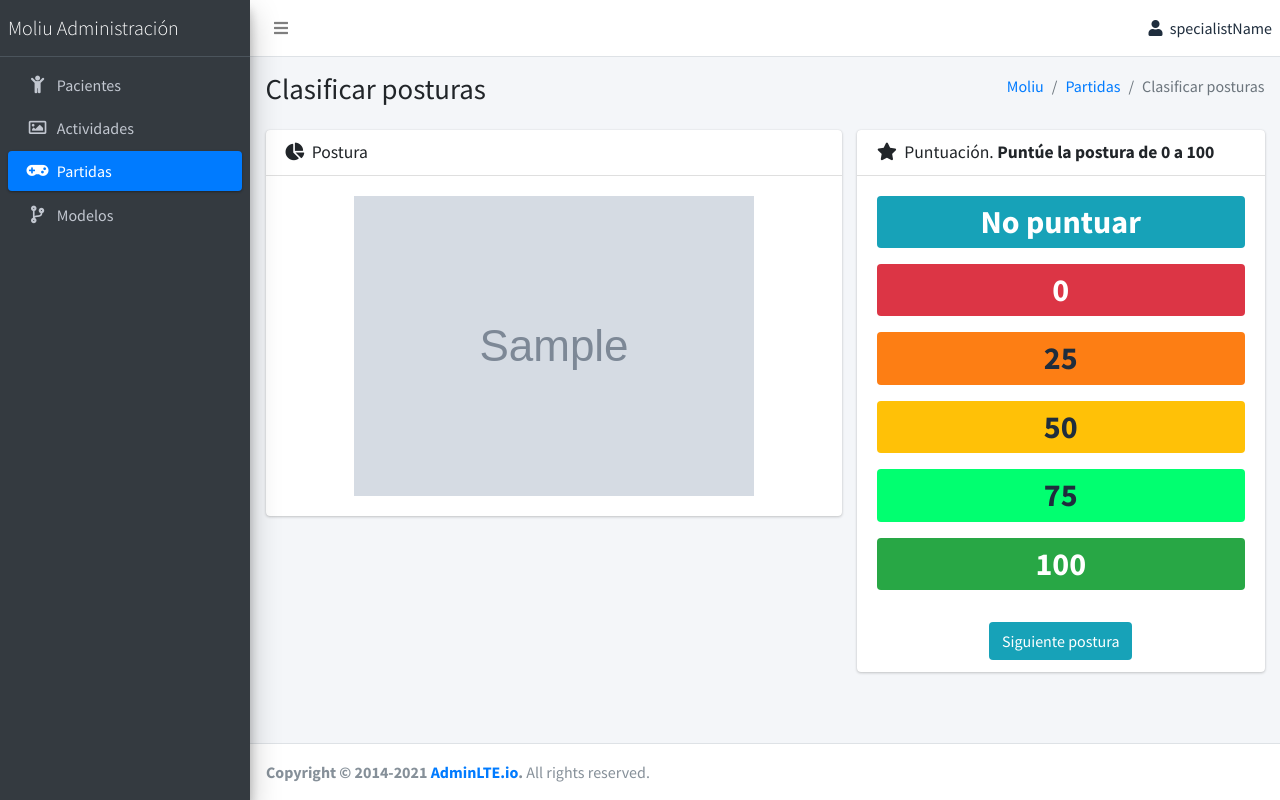
After one commit to jcgamez/TFG-moliu, a Django app: page /games/classify/1/ in a window 1280 px wide. The commit adds this page. Run offline with Django 4.2, Linux system fonts and the light colour scheme; tables that the repository leaves empty hold one stand-in row (values such as "Sample post"); grey boxes marked "Sample" are stand-in pictures; some libraries are stand-ins or nearby versions.

Commit message:
feat: classify postures
Also, changed Frame entity name to Posture

```diff
--- a/moliu/urls.py
+++ b/moliu/urls.py
@@ -15,8 +15,10 @@ Including another URLconf
 """
 from django.contrib import admin
 from django.urls import path, include
+from django.conf.urls.static import static
+from django.conf import settings
 
 urlpatterns = [
     path("", include("moliuWeb.urls")),
     path("admin/", admin.site.urls),
-]
+] + static(settings.MEDIA_URL, document_root=settings.MEDIA_ROOT)
--- a/moliuWeb/forms.py
+++ b/moliuWeb/forms.py
@@ -1,5 +1,5 @@
 from django import forms
-from .models import Game
+from .models import Game, Posture
 
 
 class ImportGame(forms.ModelForm):
@@ -9,3 +9,14 @@ class ImportGame(forms.ModelForm):
         widgets = {
             "video": forms.ClearableFileInput(attrs={"style": "display:none"}),
         }
+
+
+class ClassifyPosture(forms.ModelForm):
+    class Meta:
+        model = Posture
+        fields = "__all__"
+        widgets = {
+            "score": forms.Select(attrs={"style": "display:none"}),
+            "game": forms.Select(attrs={"style": "display:none"}),
+            "image": forms.TextInput(attrs={"style": "display:none"}),
+        }
--- a/moliuWeb/models.py
+++ b/moliuWeb/models.py
@@ -55,7 +55,7 @@ class Game(models.Model):
         return activity + "-" + patient + "-" + date
 
 
-class Frame(models.Model):
+class Posture(models.Model):
     class Scores(models.IntegerChoices):
         NON_SCORED = -1
         VERY_BAD = 0
@@ -65,5 +65,8 @@ class Frame(models.Model):
         VERY_GOOD = 100
 
     game = models.ForeignKey(Game, on_delete=models.CASCADE)
-    score = models.IntegerField(choices=Scores.choices, default=Scores.NON_SCORED)
-    frameImage = models.CharField(max_length=250)
+    score = models.IntegerField(
+        choices=Scores.choices, default=Scores.NON_SCORED, null=True, blank=True
+    )
+    # isClassified = models.BooleanField(default=False)
+    image = models.CharField(max_length=250)
--- a/moliuWeb/templates/moliuWeb/base.html
+++ b/moliuWeb/templates/moliuWeb/base.html
@@ -39,7 +39,7 @@
       <!-- Right navbar -->
       <ul class="navbar-nav ml-auto">
         <li class="nav-item">
-          <i class="fas fa-user"></i>
+          <i class="fas fa-user mr-1"></i>
           specialistName
         </li>
       </ul>
--- /dev/null
+++ b/moliuWeb/templates/moliuWeb/classifyPostures.html
@@ -0,0 +1,134 @@
+{% extends "moliuWeb/base.html" %}
+{% load static %}
+
+
+{% comment %}
+    La idea es hacer un container fluid y dentro dos columnas
+{% endcomment %}
+
+{% block content %}
+
+<section class="content-header">
+  <div class="container-fluid">
+      <div class="row mb-2">
+      <div class="col-sm-6">
+        <h1 class="m-0">Clasificar posturas</h1>
+      </div>
+      <div class="col-sm-6">
+        <ol class="breadcrumb float-sm-right">
+        <li class="breadcrumb-item"><a href="{% url 'moliuWeb:index' %}">Moliu</a></li>
+        <li class="breadcrumb-item"><a href="{% url 'moliuWeb:games' %}">Partidas</a></li>
+        <li class="breadcrumb-item active">Clasificar posturas</li>
+        </ol>
+      </div>
+    </div>
+  </div>
+</section>
+
+
+<!-- Main content -->
+<section class="content">
+  <div class="container-fluid">
+    <div class="row">
+      <section class="col-lg-7 connectedSortable">
+        <!-- Custom tabs (Charts with tabs)-->
+        <div class="card">
+          <div class="card-header">
+            <h3 class="card-title">
+              <i class="fas fa-chart-pie mr-1"></i>
+              Postura
+            </h3>
+          </div><!-- /.card-header -->
+          <div class="card-body d-flex justify-content-center">
+            <img src="/media/{{ posture.image }}" alt="Postura" class="img-fluid">
+          </div><!-- /.card-body -->
+        </div>
+        <!-- /.card -->
+      </section>
+      <section class="col-lg-5 connectedSortable">
+        <!-- Map card -->
+        <div class="card">
+          <div class="card-header">
+            <h3 class="card-title">
+              <i class="fas fa-star mr-1"></i>
+              Puntuación. <span class="text-bold">Puntúe la postura de 0 a 100</span>
+            </h3>
+          </div>
+          <div class="card-body">
+            <button class="score-option mb-3 btn bg-info" style="width: 100%;" value="{{ posture.Scores.NON_SCORED }}">
+              <h2 class="mb-0 text-center text-bold">
+                No puntuar
+              </h2>
+            </button>
+
+            <button class="score-option mb-3 btn bg-danger" style="width: 100%;" value="{{ posture.Scores.VERY_BAD }}">
+                <h2 class="mb-0 text-center text-bold">
+                  0
+                </h2>
+            </button>
+
+            <button class="score-option mb-3 btn bg-orange" style="width: 100%;" value="{{ posture.Scores.BAD }}">
+              <h2 class="mb-0 text-center text-bold">
+                25
+              </h2>
+            </button>
+
+            <button class="score-option mb-3 btn bg-warning" style="width: 100%;" value="{{ posture.Scores.REGULAR }}">
+              <h2 class="mb-0 text-center text-bold">
+                50
+              </h2>
+            </button>
+
+            <button class="score-option mb-3 btn bg-lime" style="width: 100%;" value="{{ posture.Scores.GOOD }}">
+              <h2 class="mb-0 text-center text-bold">
+                75
+              </h2>
+            </button>
+
+            <button class="score-option btn bg-success" style="width: 100%;" value="{{ posture.Scores.VERY_GOOD }}">
+              <h2 class="mb-0 text-center text-bold">
+                100
+              </h2>
+            </button>
+          </div>
+          <!-- /.card-body-->
+          <div class="card-footer bg-transparent">
+            <div class="row d-flex justify-content-center">
+                <form action="{% url 'moliuWeb:classifyPostures' posture.game.id %}" method="post">
+                  {% csrf_token %}
+                  {{ form.game }}
+                  {{ form.score }}
+                  {{ form.image }}
+                  <button type="submit" class="btn bg-info float-left">Siguiente postura</button>
+                </form>
+              <!-- ./col -->
+            </div>
+            <!-- /.row -->
+          </div>
+        </div>
+        <!-- /.card -->
+      </section>
+    </div>
+  </div>
+</section>
+
+{% endblock %}
+
+
+{% block javascript %}
+
+{{ block.super }}
+
+<!-- Page specific script -->
+<script type="text/javascript">
+  $(function () {
+    $('#games').addClass('active');
+    $(".score-option").click(function(){
+        $(".score-option").each((index, element) => element.style.border = null);
+        this.style.border = "5px blue solid";
+        document.getElementById('id_score').value=this.value;
+    });
+  });
+</script>
+
+{% endblock %}
--- a/moliuWeb/urls.py
+++ b/moliuWeb/urls.py
@@ -1,5 +1,4 @@
 from django.urls import path
-
 from . import views
 
 app_name = "moliuWeb"
@@ -9,5 +8,6 @@ urlpatterns = [
     path("patients", views.PatientsView.as_view(), name="patients"),
     path("activities", views.ActivitiesView.as_view(), name="activities"),
     path("games", views.GamesView.as_view(), name="games"),
+    path("games/classify/<int:gameId>/", views.classifyPostures, name="classifyPostures"),
     path("models", views.ModelsView.as_view(), name="models"),
 ]
--- a/moliuWeb/views.py
+++ b/moliuWeb/views.py
@@ -1,10 +1,11 @@
 from django.http import HttpResponseRedirect
-from django.shortcuts import render
+from django.shortcuts import render, get_object_or_404
 from django.urls import reverse
 from django.views import generic
-from .models import Patient, Activity, Game, Model
-from .forms import ImportGame
+from .models import Posture, Patient, Activity, Game, Model
+from .forms import ImportGame, ClassifyPosture
 from .utils import importGame
+import random
 
 
 def index(request):
@@ -48,6 +49,33 @@ class GamesView(generic.ListView):
         return render(request, self.template_name, {"form": importGameForm})
 
 
+def classifyPostures(request, gameId):
+    game = get_object_or_404(Game, pk=gameId)
+
+    if request.method == "GET":
+        postures = Posture.objects.filter(game=game, score=Posture.Scores.NON_SCORED)
+        posture = random.choice(postures)
+        classifyPostureForm = ClassifyPosture
+        return render(
+            request,
+            "moliuWeb/classifyPostures.html",
+            {"posture": posture, "form": classifyPostureForm(instance=posture)},
+        )
+
+    if request.method == "POST":
+        posture = Posture.objects.get(image=request.POST["image"])
+        classifyPostureForm = ClassifyPosture(request.POST, instance=posture)
+
+        if classifyPostureForm.is_valid():
+            classifyPostureForm.save()
+        else:
+            print(classifyPostureForm.errors)
+
+        return HttpResponseRedirect(
+            reverse("moliuWeb:classifyPostures", kwargs={"gameId": gameId}),
+        )
+
+
 class ModelsView(generic.ListView):
     model = Model
     template_name = "moliuWeb/models.html"
```
Also changed, not shown: moliuWeb/templates/moliuWeb/games.html (+14 -6 lines), moliuWeb/utils.py (+7 -5 lines), db.sqlite3 (deleted), moliuWeb/migrations/0003_posture_delete_frame.py (added).
